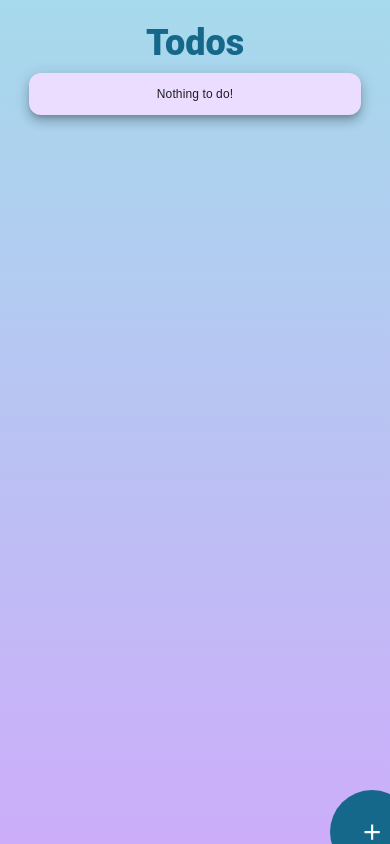
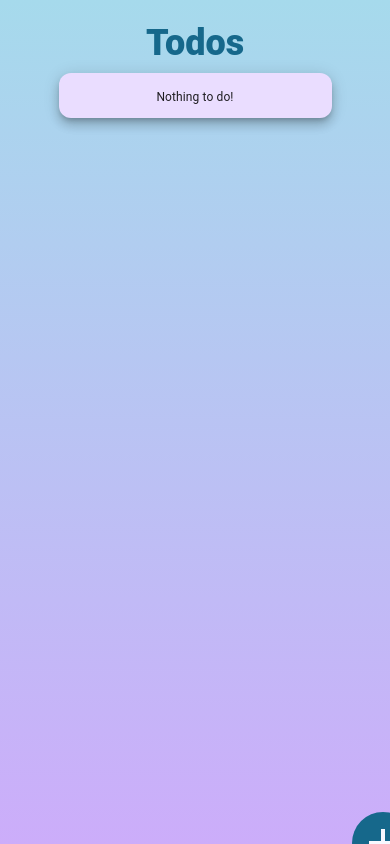
Before and after one commit to JoyJinx/todo-React, a React (Vite) app: page / in a window 390 px wide. Built offline with nearby package versions, Linux system fonts and the light colour scheme.

Commit message:
minor UI change

```diff
--- a/src/components/ToDoItem.jsx
+++ b/src/components/ToDoItem.jsx
@@ -25,7 +25,7 @@ export default function ToDoItem({ item }) {
     setUpdate(true);
   };
   return (
-    <ListItem className="todoItem">
+    <ListItem sx={{ paddingRight: "0" }} className="todoItem">
       <Checkbox
         onClick={() => handleToggle(item)}
         id={labelId}
@@ -38,6 +38,12 @@ export default function ToDoItem({ item }) {
       />
 
       <ListItemText
+        sx={{
+          width: "100%",
+          textAlign: "start",
+          unicodeBidi: "plaintext",
+          height: "auto",
+        }}
         id="todoText"
         className={item.finished ? "checkedText--finished" : "checkedText"}
         primary={item.text}
--- a/src/styles/App.scss
+++ b/src/styles/App.scss
@@ -9,7 +9,17 @@ $primaryColor: #8739f9;
   width: 100%;
   display: flex;
   flex-direction: column;
-  place-items: center;
+  align-items: center;
+  .backPaper {
+    width: 60%;
+    align-self: center;
+    .paper {
+      background-color: #eaddff;
+      border: none;
+      border-radius: 12px;
+      padding: 1.25rem 1.25rem 0.25rem;
+    }
+  }
 }
 
 .headerPage {
@@ -17,16 +27,6 @@ $primaryColor: #8739f9;
   margin: 0.5rem 0 0.75rem 0 !important;
   color: #16688b;
   font-family: monospace;
-}
-
-.backPaper {
-  .paper {
-    min-width: 60vw;
-    background-color: #eaddff;
-    border: none;
-    border-radius: 12px;
-    padding: 1rem 1.25rem 0.25rem;
-  }
 }
 
 .todoItem {
@@ -38,12 +38,10 @@ $primaryColor: #8739f9;
 }
 
 .todoIcons {
-  width: 10%;
+  width: auto;
   display: flex;
-  flex-direction: row;
   justify-items: space-between;
-  position: absolute;
-  right: 1rem;
+  margin: 0 0.25rem 0 0.4rem;
 }
 .todoicon {
   display: flex;
@@ -61,9 +59,7 @@ $primaryColor: #8739f9;
 }
 
 #todoText {
-  position: absolute;
-
-  left: 4rem;
+  position: relative;
 }
 
 .clickBtn {
@@ -74,16 +70,19 @@ $primaryColor: #8739f9;
   display: flex;
   position: fixed;
   bottom: 10vh;
-  right: 7vw;
+  right: 6vw;
   justify-content: center;
   align-items: center;
-  width: 4rem;
-  height: 4rem;
+  width: 5rem;
+  height: 5rem;
   border: none;
   border-radius: 100%;
   cursor: pointer;
   background-color: #16688b;
   transition: 0.5s;
+  & svg {
+    font-size: 3rem;
+  }
 }
 .addBtn:hover {
   scale: 1.2;
--- a/src/styles/index.css
+++ b/src/styles/index.css
@@ -19,43 +19,41 @@
 }
 html {
   font-size: 1rem;
+  font-family: "Ubuntu", sans-serif;
 }
 body {
-  font-family: "Poppins", sans-serif;
   width: 100%;
   min-height: 100vh;
   /* background-color: var(--primaryPurple) !important; */
   background: linear-gradient(180deg, #a6daec 0%, #ccadfa 100%);
-}
-* {
-  font-family: "Poppins", sans-serif;
 }
 /* .container {
   width: 90%;
   max-width: 1200px;
   margin: 0 auto;
 } */
-@media screen and (max-width: 1300px) {
+/* @media screen and (max-width: 1300px) {
   .todoIcons {
     right: 4rem;
   }
-}
+} */
 
 @media screen and (max-width: 768px) {
   html {
     font-size: 0.75rem;
   }
-
-  .paper {
-    width: 85vw;
-  }
-  .todoIcons {
-    right: 3rem;
+  .container {
+    .backPaper {
+      width: 70vw;
+    }
   }
   .addBtn {
-    width: 7rem;
-    height: 7rem;
+    width: 16vw;
+    height: 16vw;
     right: -2rem;
     bottom: -2.5rem;
+    & svg {
+      font-size: 4rem;
+    }
   }
 }
```
